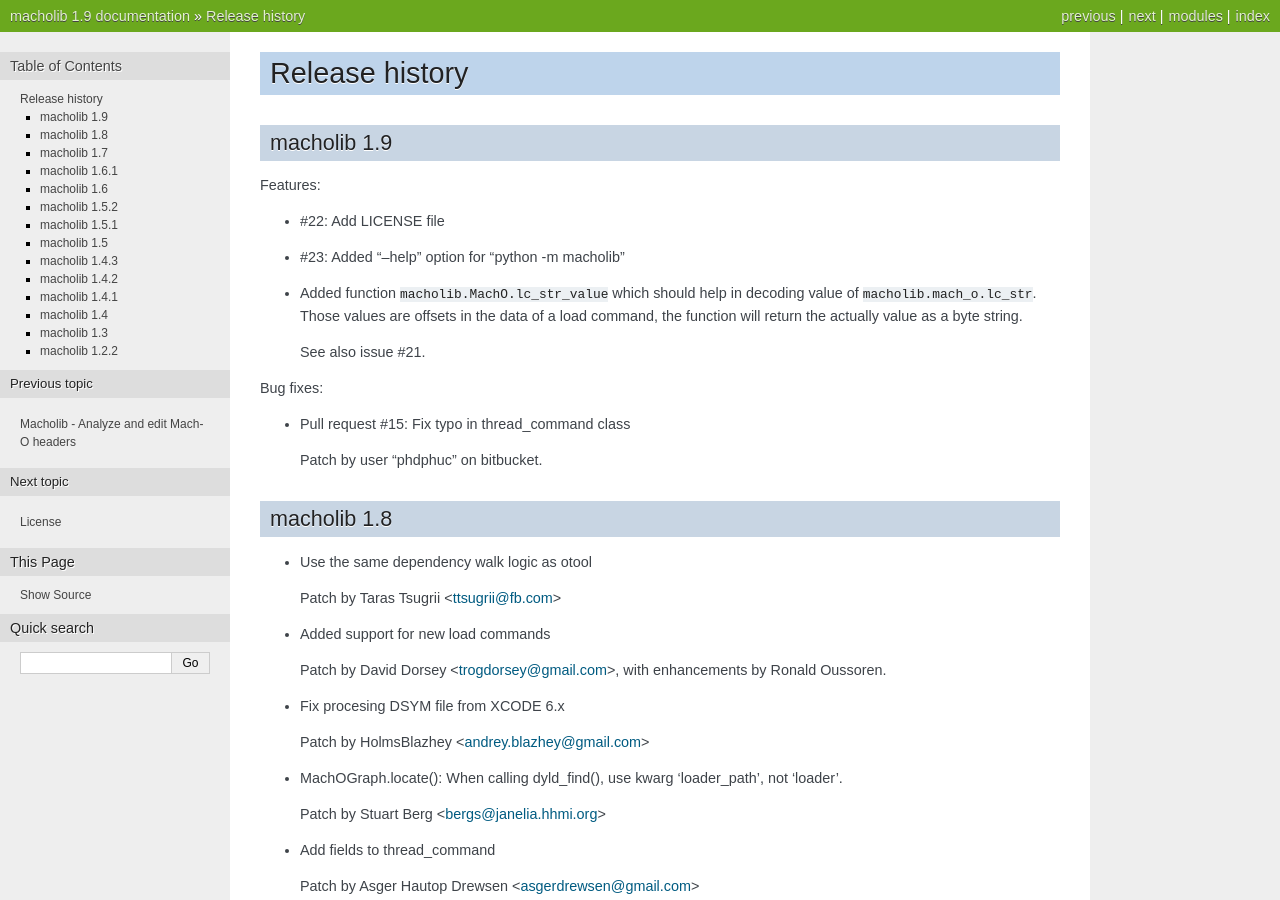
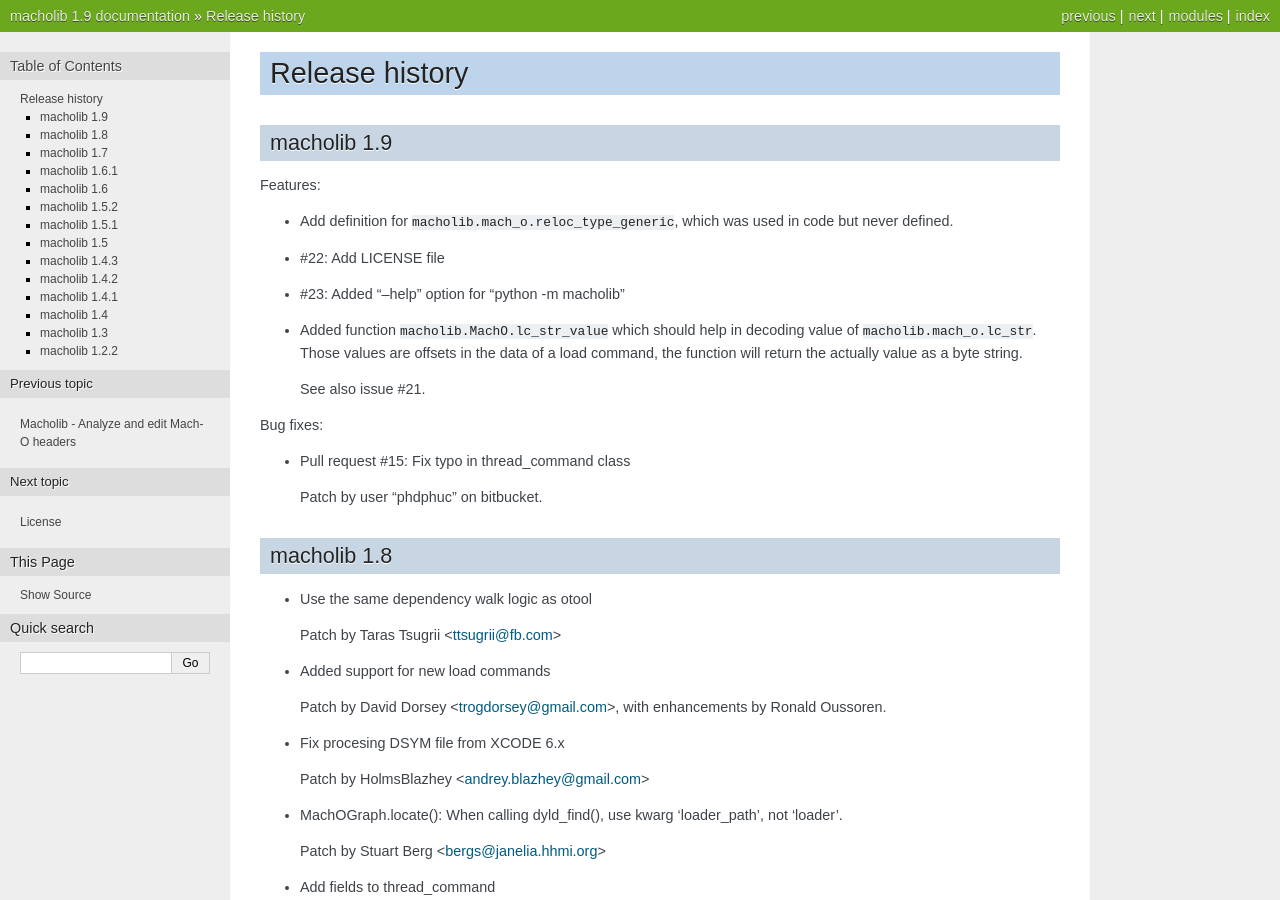
Before and after one commit to ronaldoussoren/macholib, a Sphinx documentation site: the page built from doc/changelog.rst, in a window 1280 px wide and 900 px high. Built offline with Sphinx 7.4.7, drawn with Linux system fonts in a browser that asks for light colours.

Commit message:
Update changelog

```diff
--- a/doc/changelog.rst
+++ b/doc/changelog.rst
@@ -5,6 +5,9 @@ macholib 1.9
 ------------
 
 Features:
+
+* Add definition for ``macholib.mach_o.reloc_type_generic``, which
+  was used in code but never defined.
 
 * #22: Add LICENSE file
 
```
